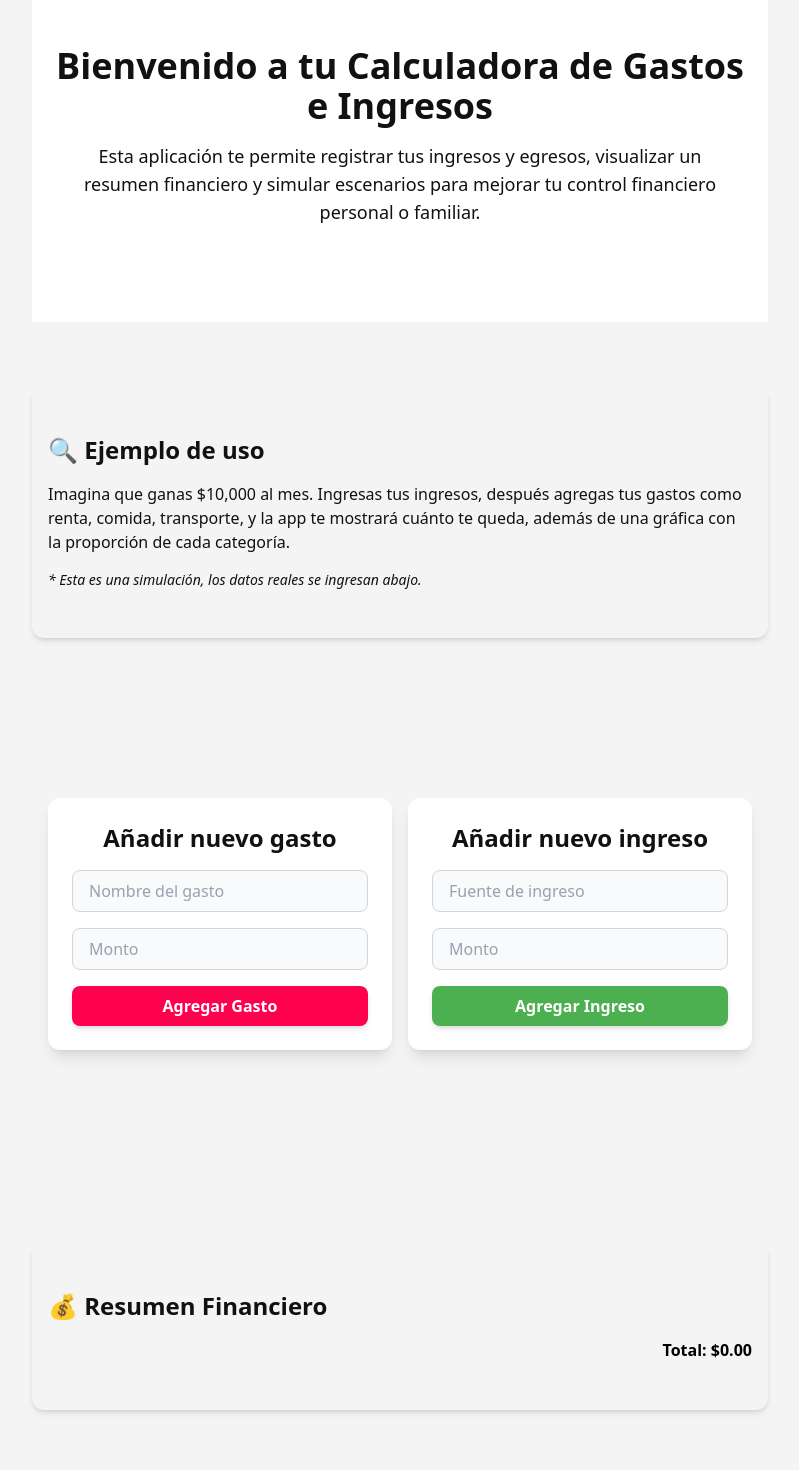
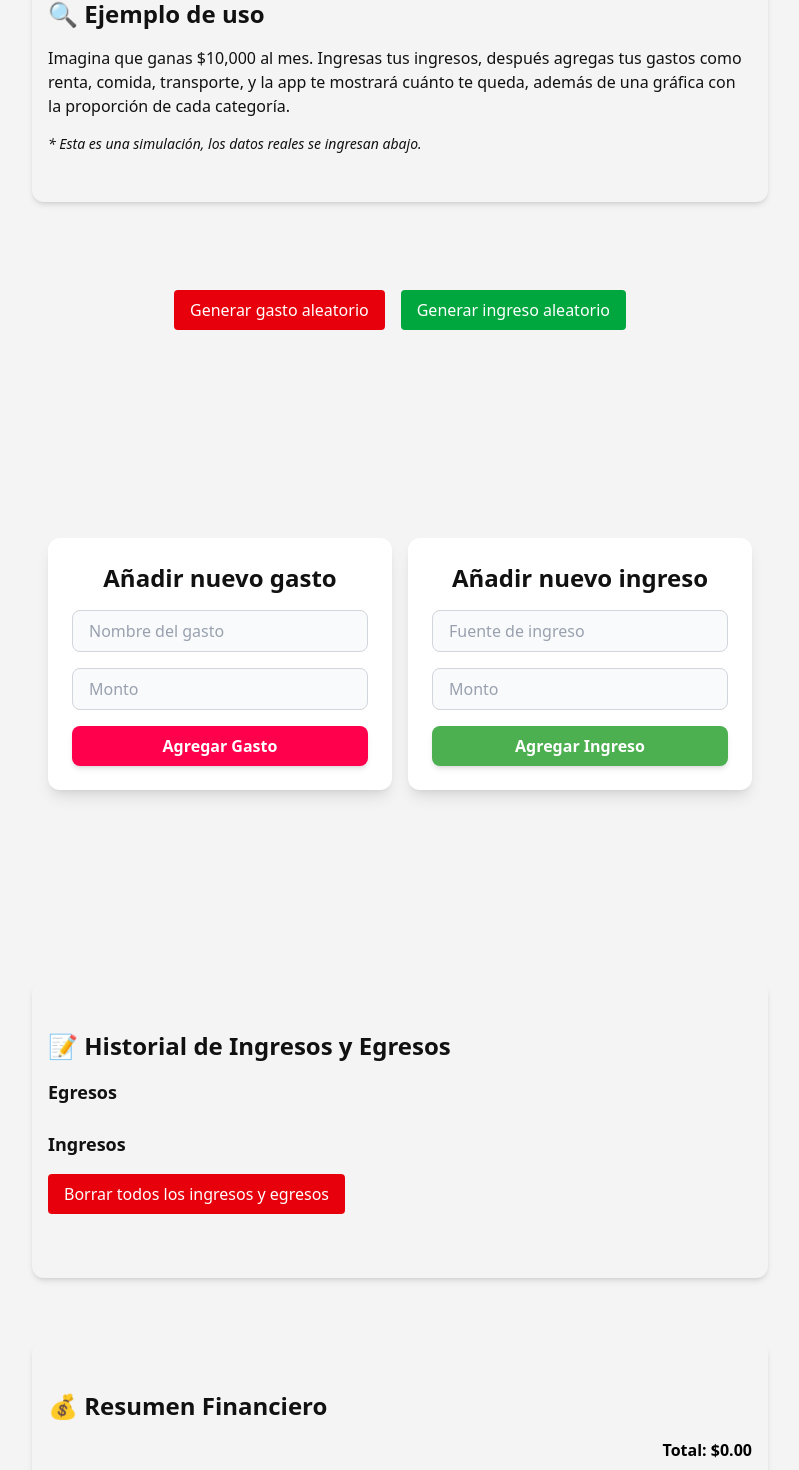
Before and after one commit to NathanDevv/calculadora-gastos, a Next.js app: page / in a window 1280 px wide. Shown: the part 349-1819 px from the top of the page, without its empty margins (240-1039 px from the left). Built offline with nearby package versions, Linux system fonts and the light colour scheme.

Commit message:
Añade generador de entradas aleatorias y mejora la gestión de gastos e ingresos: implementa modal de confirmación para borrar todos los registros y refactoriza el contexto de gastos.

```diff
--- a/app/page.tsx
+++ b/app/page.tsx
@@ -3,22 +3,13 @@
 import ExpenseForm from "@/components/ExpenseForm";
 import IncomeForm from "@/components/IncomeForm";
 import ExpenseSummary from "@/components/ExpenseSummary";
-import ExpenseList from "@/components/ExpenseList"; // Importamos la lista de gastos e ingresos
+import ExpenseList from "@/components/ExpenseList";
+import RandomEntryGenerator from "@/components/RandomEntryGenerator";
 
 export default function Home() {
   return (
     <main className="text-gray-900 dark:text-white min-h-screen space-y-16">
-      {/* Sección de bienvenida */}
-      <section className="py-24 px-4 text-center bg-white dark:bg-transparent">
-        <h1 className="text-4xl font-bold mb-4 text-[#FF004D]">
-          Bienvenido a tu Calculadora de Gastos e Ingresos
-        </h1>
-        <p className="text-lg text-gray-500 dark:text-gray-400 max-w-2xl mx-auto">
-          Esta aplicación te permite registrar tus ingresos y egresos,
-          visualizar un resumen financiero y simular escenarios para mejorar tu
-          control financiero personal o familiar.
-        </p>
-      </section>
+      {/* ... sección bienvenida ... */}
 
       {/* Sección de ejemplo */}
       <section className="py-12 px-4 rounded-xl shadow-md max-w-3xl mx-auto bg-zinc-100 dark:bg-transparent">
@@ -36,7 +27,12 @@ export default function Home() {
         </p>
       </section>
 
-      {/* Sección de formularios */}
+      {/* Aquí está el botón abajo, fuera del contenedor */}
+      <div className="max-w-3xl mx-auto px-4 py-6 justify-center flex space-x-4">
+        <RandomEntryGenerator />
+      </div>
+
+      {/* ... resto de secciones (formularios, listas, resumen) ... */}
       <section
         id="gastos-ingresos"
         className="py-24 px-4 space-y-8 flex flex-col lg:flex-row lg:space-x-4"
@@ -49,20 +45,18 @@ export default function Home() {
         </div>
       </section>
 
-      {/* Sección de resumen */}
+      <section className="py-12 px-4 rounded-xl shadow-md max-w-3xl mx-auto bg-zinc-100 dark:bg-transparent">
+        <h2 className="text-2xl font-semibold mb-4 text-[#FF004D]">
+          📝 Historial de Ingresos y Egresos
+        </h2>
+        <ExpenseList />
+      </section>
+
       <section className="py-12 px-4 rounded-xl shadow-md max-w-3xl mx-auto bg-zinc-100 dark:bg-transparent">
         <h2 className="text-2xl font-semibold mb-4 text-[#FF004D]">
           💰 Resumen Financiero
         </h2>
-        <ExpenseSummary /> {/* Aquí se muestra el total */}
-      </section>
-
-      {/* Sección de lista de gastos e ingresos */}
-      <section className="py-12 px-4 rounded-xl shadow-md max-w-3xl mx-auto bg-zinc-100 dark:bg-transparent">
-        <h2 className="text-2xl font-semibold mb-4 text-[#FF004D]">
-          📝 Historial de Ingresos y Egresos
-        </h2>
-        <ExpenseList /> {/* Aquí se muestra la lista */}
+        <ExpenseSummary />
       </section>
     </main>
   );
--- a/components/ExpenseList.tsx
+++ b/components/ExpenseList.tsx
@@ -1,12 +1,63 @@
 "use client";
-import { useContext } from "react";
+import { useContext, useState } from "react";
 import { ExpenseContext } from "@/context/ExpenseContext";
 
 export default function ExpenseList() {
-  const { expenses, incomes } = useContext(ExpenseContext);
+  const { expenses, incomes, clearAll } = useContext(ExpenseContext);
+  const [showModal, setShowModal] = useState(false);
+
+  const handleClearAll = () => {
+    clearAll();
+    setShowModal(false);
+  };
 
   return (
     <div>
+      {/* Modal */}
+      {showModal && (
+        <div
+          className="
+            fixed inset-0 flex items-center justify-center
+            bg-white/40 dark:bg-black/70 dark:backdrop-blur-sm
+            z-50
+          "
+        >
+          <div className="bg-white dark:bg-gray-900 text-black dark:text-white p-6 rounded-lg shadow-lg w-full max-w-md">
+            <h2 className="text-lg font-bold mb-4">¿Estás seguro?</h2>
+            <p className="mb-6 text-gray-700 dark:text-gray-300">
+              Esta acción eliminará todos los ingresos y egresos. ¿Deseas
+              continuar?
+            </p>
+            <div className="flex justify-end space-x-4">
+              <button
+                onClick={() => setShowModal(false)}
+                className="
+                  px-4 py-2 rounded
+                  bg-gray-200 dark:bg-gray-700
+                  text-black dark:text-white
+                  hover:bg-gray-300 dark:hover:bg-gray-600
+                  transition
+                "
+              >
+                Cancelar
+              </button>
+              <button
+                onClick={handleClearAll}
+                className="
+                  px-4 py-2 rounded
+                  bg-red-600 text-white
+                  hover:bg-red-700
+                  dark:bg-red-400 dark:text-black dark:hover:bg-red-500
+                  transition
+                "
+              >
+                Sí, borrar todo
+              </button>
+            </div>
+          </div>
+        </div>
+      )}
+
       {/* Lista de egresos */}
       <h3 className="font-semibold text-lg text-[#FF004D]">Egresos</h3>
       <ul className="space-y-2 mb-6">
@@ -23,7 +74,7 @@ export default function ExpenseList() {
 
       {/* Lista de ingresos */}
       <h3 className="font-semibold text-lg text-[#4CAF50]">Ingresos</h3>
-      <ul className="space-y-2">
+      <ul className="space-y-2 mb-4">
         {incomes.map((i) => (
           <li
             key={i.id}
@@ -34,6 +85,14 @@ export default function ExpenseList() {
           </li>
         ))}
       </ul>
+
+      {/* Botón fuera de la lista */}
+      <button
+        onClick={() => setShowModal(true)}
+        className="mb-4 px-4 py-2 bg-red-600 text-white rounded hover:bg-red-700 transition"
+      >
+        Borrar todos los ingresos y egresos
+      </button>
     </div>
   );
 }
--- /dev/null
+++ b/components/RandomEntryGenerator.tsx
@@ -0,0 +1,61 @@
+"use client";
+import { useContext } from "react";
+import { ExpenseContext } from "@/context/ExpenseContext";
+
+const randomNames = [
+  "Comida",
+  "Transporte",
+  "Renta",
+  "Servicios",
+  "Entretenimiento",
+  "Salario",
+  "Venta",
+  "Bonificación",
+  "Inversión",
+  "Freelance",
+];
+
+function getRandomAmount(min: number, max: number) {
+  return parseFloat((Math.random() * (max - min) + min).toFixed(2));
+}
+
+function getRandomName() {
+  return randomNames[Math.floor(Math.random() * randomNames.length)];
+}
+
+export default function RandomEntryGenerator() {
+  const { addExpense, addIncome } = useContext(ExpenseContext);
+
+  const generateRandomExpense = () => {
+    const expense = {
+      name: getRandomName(),
+      amount: getRandomAmount(10, 500),
+    };
+    addExpense(expense);
+  };
+
+  const generateRandomIncome = () => {
+    const income = {
+      source: getRandomName(),
+      amount: getRandomAmount(50, 1000),
+    };
+    addIncome(income);
+  };
+
+  return (
+    <div className="mb-6 space-x-4">
+      <button
+        onClick={generateRandomExpense}
+        className="px-4 py-2 bg-red-600 text-white rounded hover:bg-red-700 transition"
+      >
+        Generar gasto aleatorio
+      </button>
+      <button
+        onClick={generateRandomIncome}
+        className="px-4 py-2 bg-green-600 text-white rounded hover:bg-green-700 transition"
+      >
+        Generar ingreso aleatorio
+      </button>
+    </div>
+  );
+}
--- a/context/ExpenseContext.tsx
+++ b/context/ExpenseContext.tsx
@@ -1,6 +1,6 @@
 "use client";
 import { createContext, useState, useEffect } from "react";
-import { Expense } from "@/types/expense"; // Si utilizas el mismo tipo para los ingresos, lo puedes dejar así
+import { Expense } from "@/types/expense";
 import { loadExpenses, saveExpenses } from "@/utils/localStorage";
 
 type Income = {
@@ -14,9 +14,11 @@ type ExpenseContextType = {
   incomes: Income[];
   addExpense: (e: Omit<Expense, "id">) => void;
   addIncome: (e: Omit<Income, "id">) => void;
-  addMultipleExpenses: (data: Expense[]) => void;
+  addMultipleExpenses: (data: Omit<Expense, "id">[]) => void;
   clearExpenses: () => void;
   clearIncomes: () => void;
+  clearAll: () => void;
+  deleteExpense: (id: string) => void;
 };
 
 export const ExpenseContext = createContext<ExpenseContextType>({
@@ -27,6 +29,8 @@ export const ExpenseContext = createContext<ExpenseContextType>({
   addMultipleExpenses: () => {},
   clearExpenses: () => {},
   clearIncomes: () => {},
+  clearAll: () => {},
+  deleteExpense: () => {},
 });
 
 export const ExpenseProvider = ({
@@ -38,11 +42,10 @@ export const ExpenseProvider = ({
   const [incomes, setIncomes] = useState<Income[]>([]);
 
   useEffect(() => {
-    const loadedExpenses = loadExpenses(); // cargar los gastos del localStorage
+    const loadedExpenses = loadExpenses();
     if (loadedExpenses) {
       setExpenses(loadedExpenses);
     }
-    // Puedes cargar ingresos desde localStorage si lo prefieres
     const loadedIncomes = localStorage.getItem("incomes");
     if (loadedIncomes) {
       setIncomes(JSON.parse(loadedIncomes));
@@ -50,8 +53,8 @@ export const ExpenseProvider = ({
   }, []);
 
   useEffect(() => {
-    saveExpenses(expenses); // guardar los gastos cuando cambian
-    localStorage.setItem("incomes", JSON.stringify(incomes)); // guardar los ingresos en localStorage
+    saveExpenses(expenses);
+    localStorage.setItem("incomes", JSON.stringify(incomes));
   }, [expenses, incomes]);
 
   const addExpense = (e: Omit<Expense, "id">) => {
@@ -64,18 +67,32 @@ export const ExpenseProvider = ({
     setIncomes((prev) => [...prev, newIncome]);
   };
 
-  const addMultipleExpenses = (data: Expense[]) => {
-    setExpenses((prev) => [...prev, ...data]);
+  const addMultipleExpenses = (data: Omit<Expense, "id">[]) => {
+    const expensesWithId = data.map((expense) => ({
+      ...expense,
+      id: crypto.randomUUID(),
+    }));
+    setExpenses((prev) => [...prev, ...expensesWithId]);
   };
 
   const clearExpenses = () => {
-    setExpenses([]); // Limpiar los gastos
-    saveExpenses([]); // Limpiar el localStorage
+    setExpenses([]);
+    saveExpenses([]);
   };
 
   const clearIncomes = () => {
-    setIncomes([]); // Limpiar los ingresos
-    localStorage.setItem("incomes", JSON.stringify([])); // Limpiar los ingresos en localStorage
+    setIncomes([]);
+    localStorage.setItem("incomes", JSON.stringify([]));
+  };
+
+  const clearAll = () => {
+    clearExpenses();
+    clearIncomes();
+  };
+
+  const deleteExpense = (id: string) => {
+    const filtered = expenses.filter((expense) => expense.id !== id);
+    setExpenses(filtered);
   };
 
   return (
@@ -88,6 +105,8 @@ export const ExpenseProvider = ({
         addMultipleExpenses,
         clearExpenses,
         clearIncomes,
+        clearAll,
+        deleteExpense,
       }}
     >
       {children}
```
